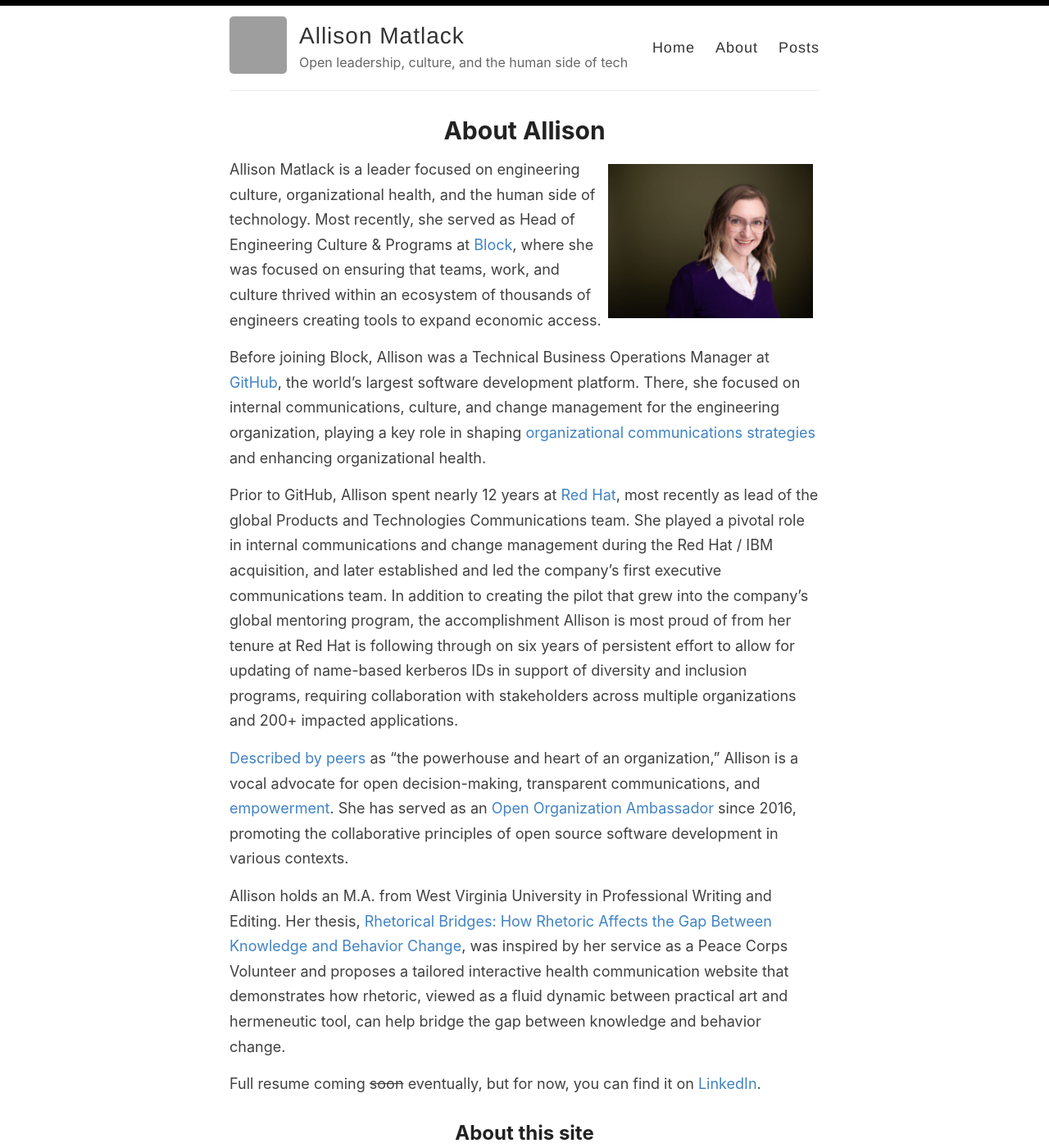
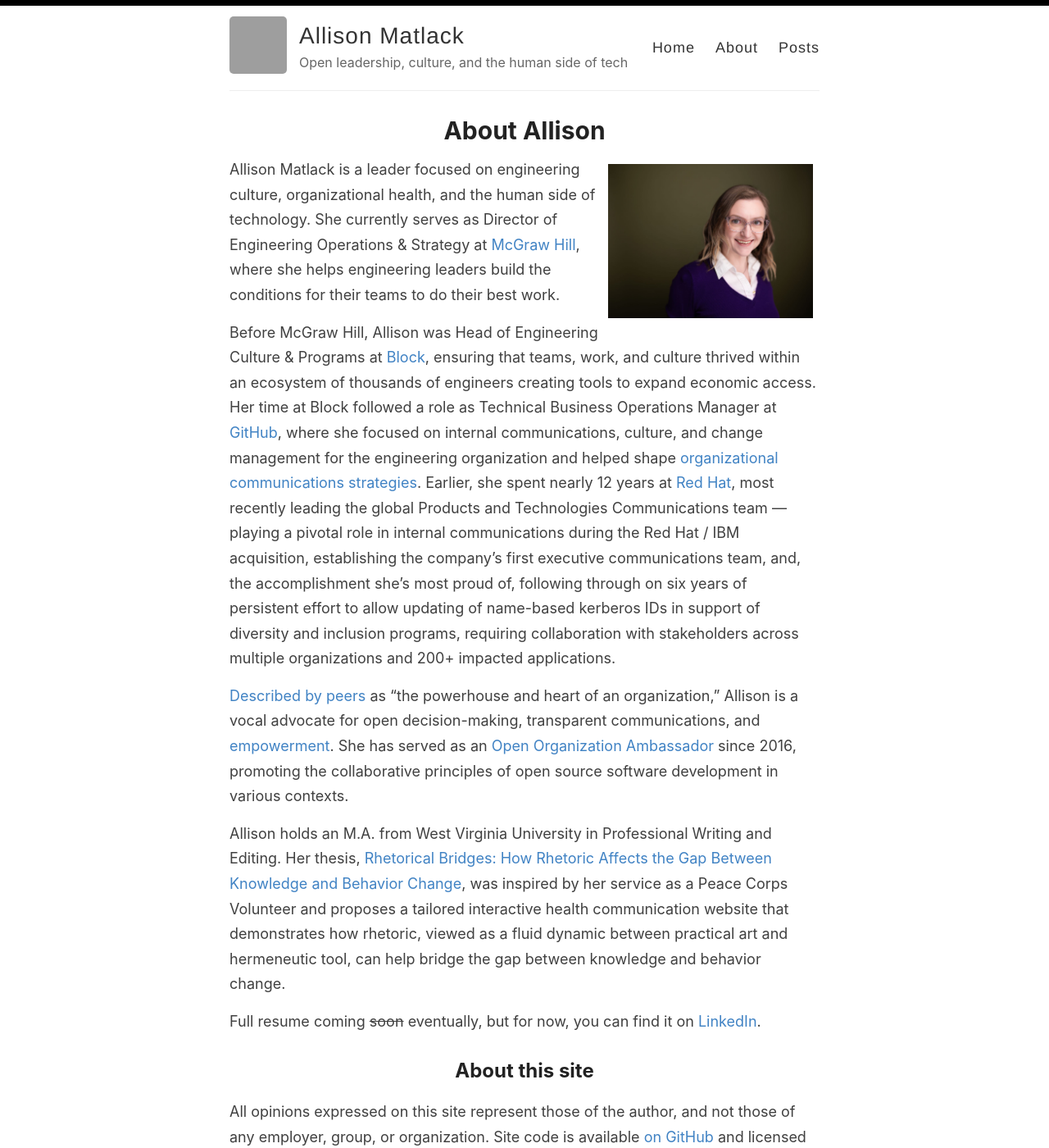
Before and after one commit to amatlack/amatlack.github.io, a Jekyll site: the page built from _pages/about.md, in a window 1280 px wide and 1400 px high. Shown: the whole window at 82% size. Built offline with Jekyll 4.4.1, drawn with Linux system fonts in a browser that asks for light colours; grey boxes are pictures that could not be loaded.

Commit message:
adding new job

```diff
--- a/_pages/about.md
+++ b/_pages/about.md
@@ -8,11 +8,9 @@ permalink: /about/
   <img src="{{ site:baseurl }}/images/Allison-Matlack-finals-3-RETOUCHED-final-version.jpg" />
 </div>
 
-Allison Matlack is a leader focused on engineering culture, organizational health, and the human side of technology. Most recently, she served as Head of Engineering Culture & Programs at [Block](https://block.xyz/), where she was focused on ensuring that teams, work, and culture thrived within an ecosystem of thousands of engineers creating tools to expand economic access.
+Allison Matlack is a leader focused on engineering culture, organizational health, and the human side of technology. She currently serves as Director of Engineering Operations & Strategy at [McGraw Hill](https://www.mheducation.com/), where she helps engineering leaders build the conditions for their teams to do their best work.
 
-Before joining Block, Allison was a Technical Business Operations Manager at [GitHub](https://github.com/about), the world's largest software development platform. There, she focused on internal communications, culture, and change management for the engineering organization, playing a key role in shaping [organizational communications strategies](https://github.blog/2023-10-04-how-to-communicate-like-a-github-engineer-our-principles-practices-and-tools/) and enhancing organizational health.
-
-Prior to GitHub, Allison spent nearly 12 years at [Red Hat](https://www.redhat.com/en/about), most recently as lead of the global Products and Technologies Communications team. She played a pivotal role in internal communications and change management during the Red Hat / IBM acquisition, and later established and led the company's first executive communications team. In addition to creating the pilot that grew into the company's global mentoring program, the accomplishment Allison is most proud of from her tenure at Red Hat is following through on six years of persistent effort to allow for updating of name-based kerberos IDs in support of diversity and inclusion programs, requiring collaboration with stakeholders across multiple organizations and 200+ impacted applications.
+Before McGraw Hill, Allison was Head of Engineering Culture & Programs at [Block](https://block.xyz/), ensuring that teams, work, and culture thrived within an ecosystem of thousands of engineers creating tools to expand economic access. Her time at Block followed a role as Technical Business Operations Manager at [GitHub](https://github.com/about), where she focused on internal communications, culture, and change management for the engineering organization and helped shape [organizational communications strategies](https://github.blog/2023-10-04-how-to-communicate-like-a-github-engineer-our-principles-practices-and-tools/). Earlier, she spent nearly 12 years at [Red Hat](https://www.redhat.com/en/about), most recently leading the global Products and Technologies Communications team — playing a pivotal role in internal communications during the Red Hat / IBM acquisition, establishing the company's first executive communications team, and, the accomplishment she's most proud of, following through on six years of persistent effort to allow updating of name-based kerberos IDs in support of diversity and inclusion programs, requiring collaboration with stakeholders across multiple organizations and 200+ impacted applications.
 
 [Described by peers](https://www.linkedin.com/in/amatlack/) as "the powerhouse and heart of an organization," Allison is a vocal advocate for open decision-making, transparent communications, and [empowerment](/understanding-engagement-empowerment). She has served as an [Open Organization Ambassador](https://opensource.com/open-organization/resources/ambassadors-program) since 2016, promoting the collaborative principles of open source software development in various contexts.
 
```
